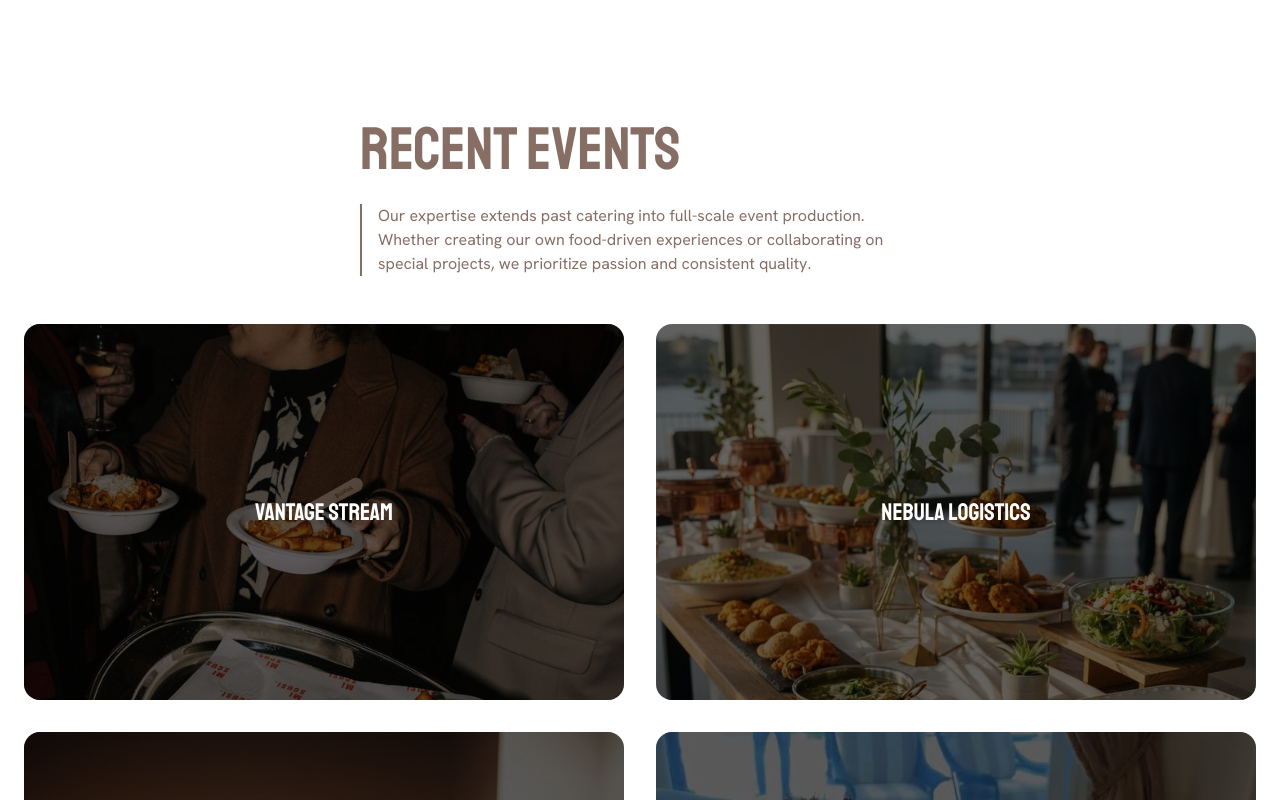
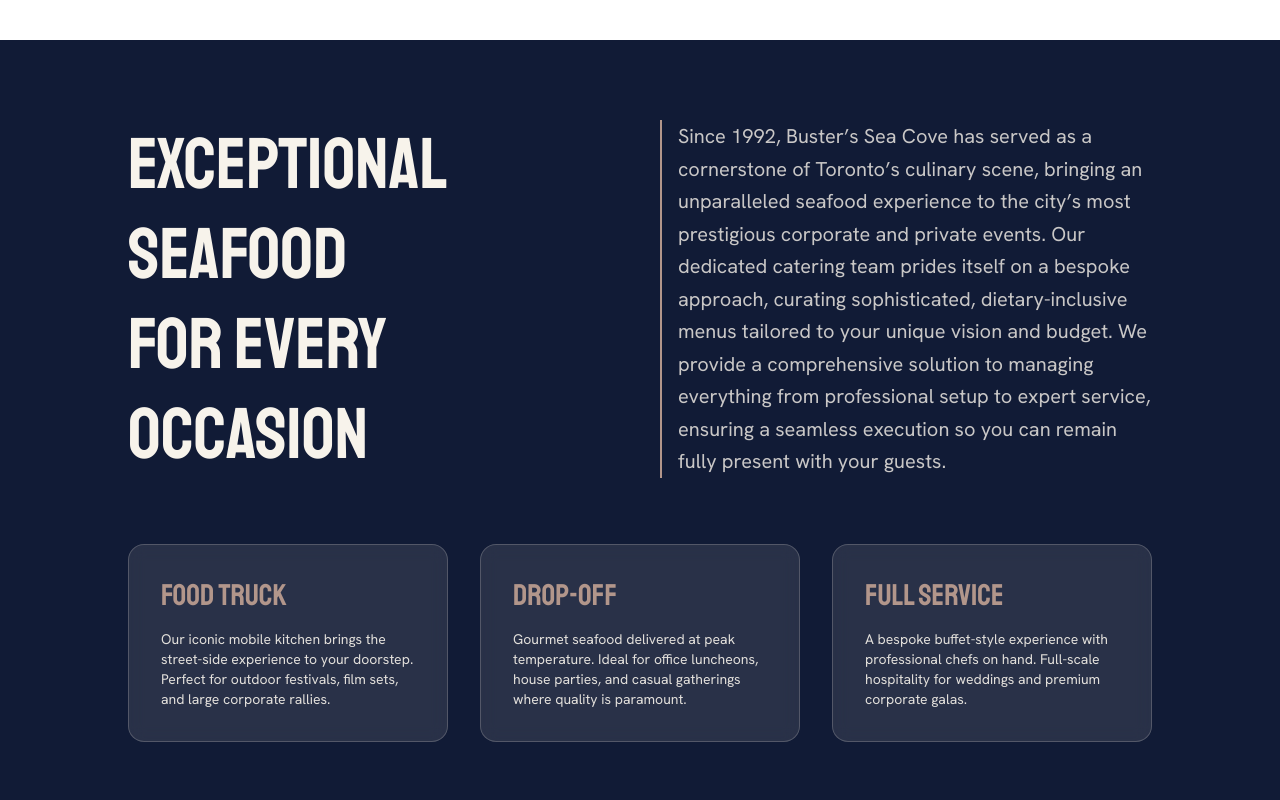
Before and after one commit to aplaino/BSCwebsite, a React (Vite) app in the folder frontend/: page /catering in a window 1280 px wide. Shown: the part 800-1600 px from the top of the page. Built offline with nearby package versions, Linux system fonts and the light colour scheme.

Commit message:
added about catering section

```diff
--- a/frontend/src/pages/Catering.tsx
+++ b/frontend/src/pages/Catering.tsx
@@ -196,6 +196,49 @@
         </form>
       </section>
 
+      {/* -------------- NEW SECTION 2: INFORMATION / SERVICE TIERS ----------------- */}
+      <section className="w-full py-20 px-6 bg-[#111B36] text-beige-primary">
+        <div className="max-w-5xl mx-auto flex flex-col gap-16">
+          <article className="flex flex-col lg:flex-row gap-10 items-start">
+            <div className="lg:w-1/2">
+              <h2 className="font-primary text-5xl md:text-7xl uppercase leading-tight">
+                Exceptional Seafood <br /> For Every Occasion
+              </h2>
+            </div>
+            <div className="lg:w-1/2 flex flex-col gap-6">
+              <p className="font-secondary text-lg md:text-xl text-beige-primary/80 leading-relaxed pl-4 border-l-2 border-beige-secondary">
+Since 1992, Buster’s Sea Cove has served as a cornerstone of Toronto’s culinary scene, bringing an unparalleled seafood experience to the city’s most prestigious corporate and private events. Our dedicated catering team prides itself on a bespoke approach, curating sophisticated, dietary-inclusive menus tailored to your unique vision and budget. We provide a comprehensive solution to managing everything from professional setup to expert service, ensuring a seamless execution so you can remain fully present with your guests.       </p>
+            </div>
+
+          </article>
+
+          {/* Service Cards */}
+          <div className="grid grid-cols-1 md:grid-cols-3 gap-8">
+            <div className="bg-beige-primary/10 p-8 rounded-2xl border border-beige-primary/20 backdrop-blur-sm">
+              <h3 className="font-primary text-3xl uppercase mb-4 text-beige-secondary">Food Truck</h3>
+              <p className="font-secondary text-sm opacity-90">
+                Our iconic mobile kitchen brings the street-side experience to your doorstep.
+                Perfect for outdoor festivals, film sets, and large corporate rallies.
+              </p>
+            </div>
+            <div className="bg-beige-primary/10 p-8 rounded-2xl border border-beige-primary/20 backdrop-blur-sm">
+              <h3 className="font-primary text-3xl uppercase mb-4 text-beige-secondary">Drop-Off</h3>
+              <p className="font-secondary text-sm opacity-90">
+                Gourmet seafood delivered at peak temperature. Ideal for office luncheons,
+                house parties, and casual gatherings where quality is paramount.
+              </p>
+            </div>
+            <div className="bg-beige-primary/10 p-8 rounded-2xl border border-beige-primary/20 backdrop-blur-sm">
+              <h3 className="font-primary text-3xl uppercase mb-4 text-beige-secondary">Full Service</h3>
+              <p className="font-secondary text-sm opacity-90">
+                A bespoke buffet-style experience with professional chefs on hand.
+                Full-scale hospitality for weddings and premium corporate galas.
+              </p>
+            </div>
+          </div>
+        </div>
+      </section>
+
       <section
         className="w-full min-h-200 h-full flex flex-col gap-12 py-20 px-6
        items-center "
```
Also changed, not shown: frontend/public/Images/Buster Sea Cove (51).jpg (renamed from frontend/src/gallery/AboutPageGallery/Buster Sea Cove (51).jpg).
